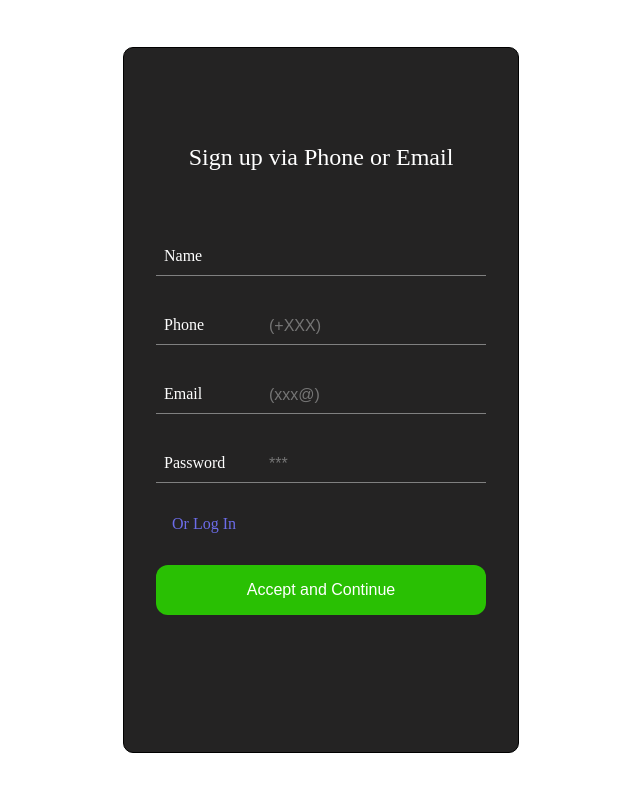
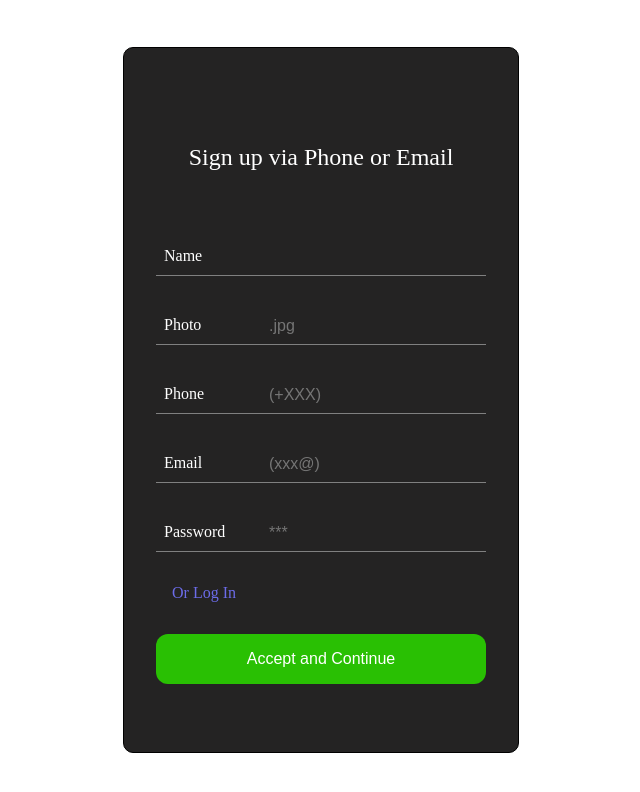
Before and after one commit to marselsotiri/hoxton-node-project-frontend, a React (Vite) app: page /sign-up in a window 1280 px wide. Shown: the top 792 px of the page, without its empty margins (319-959 px from the left). Built offline with nearby package versions, Linux system fonts and the light colour scheme.

Commit message:
Added photo

```diff
--- a/src/Components/SignUpForm.tsx
+++ b/src/Components/SignUpForm.tsx
@@ -3,11 +3,12 @@ import { useNavigate } from 'react-router-dom';
 import { useForm } from '../hooks/useForm';
 
 const SignUpForm = () => {
-    const { formData, onChange, changeInput } = useForm({
+    const { formData, onChange } = useForm({
         phone: '',
         password: '',
         email: '',
         name: '',
+        photo:''
     });
     const navigate = useNavigate();
 
@@ -24,7 +25,17 @@ const SignUpForm = () => {
                     onChange={onChange}
                     placeholder=''
                     type='text'
-                    name='Name'
+                    name='name'
+                    required
+                />
+            </label>
+            <label htmlFor='photo'>
+                Photo{' '}
+                <input
+                    onChange={onChange}
+                    placeholder='.jpg'
+                    type='text'
+                    name='photo'
                     required
                 />
             </label>
@@ -48,6 +59,7 @@ const SignUpForm = () => {
                     required
                 />
             </label>
+
             <label htmlFor='password'>
                 Password{' '}
                 <input
```
